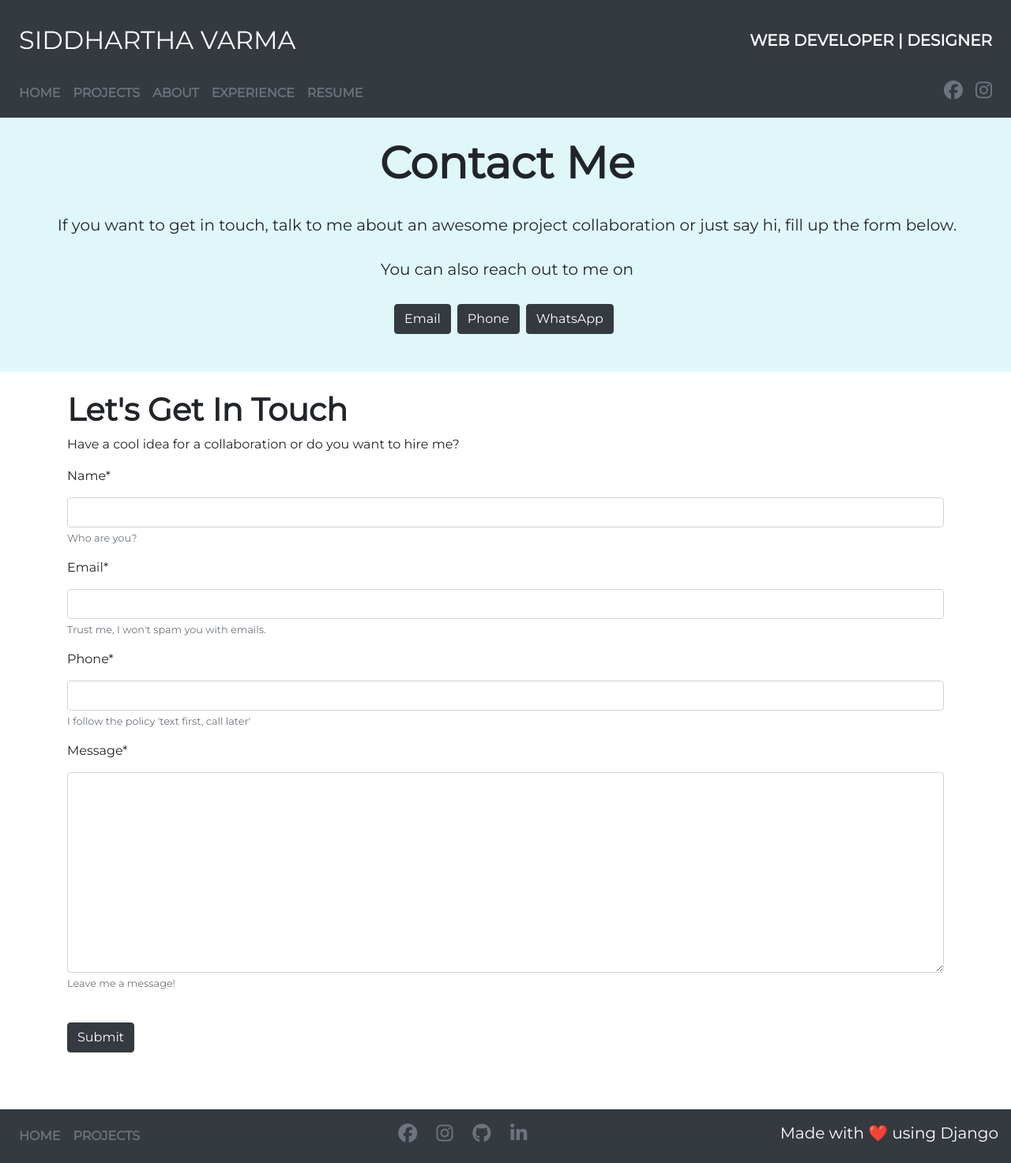
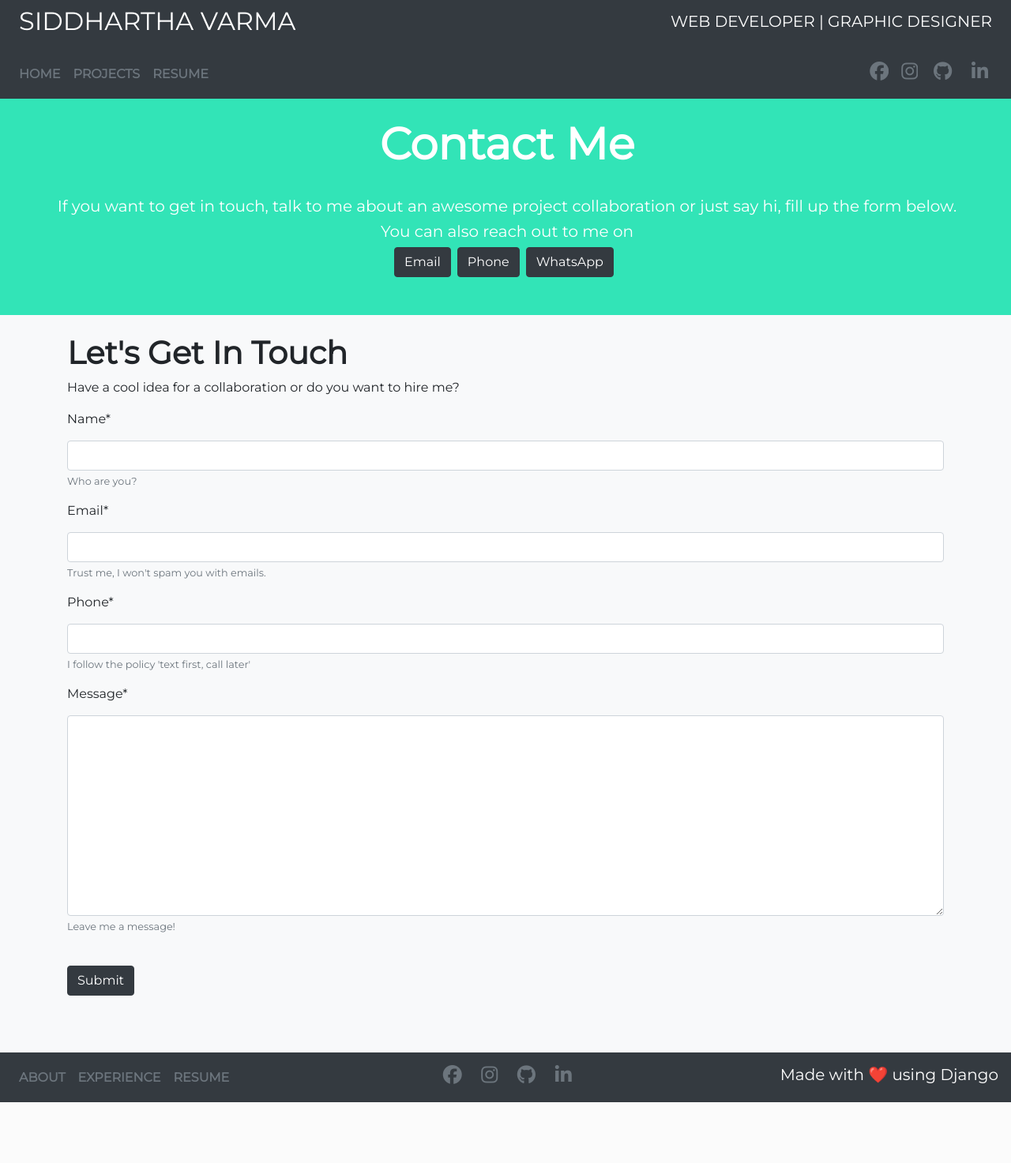
Before and after one commit to D-E-F-E-A-T/Portfolio-Website, a Django app: page /contact-me in a window 1280 px wide. Shown: the whole page at 79% size. After the commit the page ends 1396 px from the top, so only its background shows below. Run offline with Django 3.2, Linux system fonts and the light colour scheme; some libraries are stand-ins or nearby versions.

Commit message:
still doing frontend uff

```diff
--- a/main/templates/main/contact me.html
+++ b/main/templates/main/contact me.html
@@ -34,9 +34,9 @@
     <title>Contact Me</title>
 </head>
 
-<body>
+<body class="bg-light">
     {% include "main/includes/nav.html" %}
-    <div class="row justify-content-center" style="background-color: #E0F7FA;">
+    <div class="row justify-content-center text-white" style="background-color: rgb(50, 228, 183)">
         <div class="container-fluid ml-1">
             <br>
             <h2 class="col-12 display-4 text-center" style="font-weight: bold;overflow: hidden;">Contact Me</h2>
@@ -45,13 +45,11 @@
                 awesome project
                 collaboration or just say hi,
                 fill up the form below.</h5>
-            <br>
             <h5 class="text-center">You can also reach out to me on</h5>
-            <br>
             <div class="row justify-content-center">
-                <a href="mailto:siddverma1999@gmail.com" target="_blank" class="mr-2 btn btn-dark">Email</a>
-                <a class="mr-2 btn btn-dark" href="tel:+918860986398">Phone</a>
-                <a class="mr-2 btn btn-dark" href="https://wa.me/918860986398">WhatsApp</a>
+                <a id = "contactbutton" href="mailto:siddverma1999@gmail.com" target="_blank" class="mr-2 btn btn-dark">Email</a>
+                <a id = "contactbutton" class="mr-2 btn btn-dark" href="tel:+918860986398">Phone</a>
+                <a id = "contactbutton" class="mr-2 btn btn-dark" href="https://wa.me/918860986398">WhatsApp</a>
             </div>
             <br>
             <br>
@@ -59,17 +57,18 @@
     </div>
     <br>
     <div class="container">
+        {% if success %}
+        <h1 style="font-weight: bolder; color: green;">{{success}}</h1>
+        {% else %}
         <h1 style="font-weight: bolder;">Let's Get In Touch</h1>
-        {% if success %}
-        <p style="color: green;">{{success}}</p>
-        {% else %}
+        {% endif %}
         <p>Have a cool idea for a collaboration or do you want to hire me?</p>
-        {% endif %}
+
         <form method="POST">
             {% csrf_token %}
             {{form|crispy}}
             <br>
-            <button class="btn btn-dark ">Submit</button>
+            <button id="submitbutton" class="btn btn-dark ">Submit</button>
         </form>
         <br>
 
@@ -87,4 +86,14 @@
         font-family: 'Montserrat', sans-serif;
         overflow-x: hidden;
     }
+    #contactbutton:hover{
+        background-color: white;
+        color: black;
+        border-color: white;
+    }
+    #submitbutton:hover{
+        background-color:black;
+        color: white;
+        border-color: black;
+    }
 </style>
--- a/main/templates/main/includes/footer.html
+++ b/main/templates/main/includes/footer.html
@@ -1,24 +1,17 @@
-
 <footer class="navbar navbar-expand-sm navbar-dark bg-dark ">
     <ul class="navbar-nav" style="font-weight: bold;;  text-transform: uppercase;">
         <li class="nav-item">
-            {% if request.path == '/' %}
-            <a class="nav-link text-secondary" href="{% url 'main:projects' %}">Projects</a>
-            {% else %}
-            <a class="nav-link text-secondary" href="{% url 'main:homepage' %}">Home</a>
-            {% endif %}
+            <a id="navlist" class="nav-link text-secondary" href="#about">About</a>
         </li>
-        <li class="nav-item">
-            {% if request.path == '/contact-me' %}
-            <a class="nav-link text-secondary" href="{% url 'main:projects' %}">Projects</a>
-            {% else %}
-            <a class="nav-link text-secondary" href="{% url 'main:contact' %}">Get In Touch</a>
-            {% endif %}
-
+        <li id="navlist" class="nav-item">
+            <a class="nav-link text-secondary" href="#exp">Experience</a>
+        </li>
+        <li id="navlist" class="nav-item">
+            <a class="nav-link text-secondary"
+                href="https://drive.google.com/open?id=1hhfbny0I_DmotwzbUhIHM5pS6ECNGu_c">Resume</a>
         </li>
     </ul>
-    <div class="navbar-nav ml-auto">
-        <ul class="navbar-nav" style="font-size: 1.5em;">
+    <ul class="navbar-nav ml-auto">
         <li class="nav-item"><a class="nav-link text-secondary" role="button" href="#"><i
                     class="fab fa-facebook fa-fw"></i></a></li>
         <li class="nav-item"><a class="nav-link text-secondary" role="button" href="#"><i
@@ -28,8 +21,7 @@
         <li class="nav-item"><a class="nav-link text-secondary" role="button"
                 href="https://www.linkedin.com/in/siddharthav22/"><i class="fab fa-linkedin fa-fw"></i></a></li>
     </ul>
-    </div>
-    <ul class="navbar-nav ml-auto" style="font-weight: bold;">
+    <ul class="navbar-nav ml-auto " style="font-weight: bold;">
         <li class="nav-item">
             <h5 class="text-white">Made with ❤️ using Django</h5>
         </li>
--- a/main/templates/main/includes/nav.html
+++ b/main/templates/main/includes/nav.html
@@ -1,11 +1,8 @@
 <link href="https://fonts.googleapis.com/css?family=Montserrat&display=swap" rel="stylesheet">
-<div class="bg-dark">
-    <br>
-
 <nav class="navbar navbar-expand-sm navbar-dark bg-dark "
     style="font-family: 'Montserrat', sans-serif; text-transform: uppercase;">
     <h2 class="text-white ml-2">Siddhartha Varma</h2>
-        <h5 class="text-white ml-auto mr-2" style="font-weight: bold">Web Developer | Designer
+    <h5 class="text-white ml-auto mr-2">Web Developer | Graphic Designer
     </h5>
 </nav>
 
@@ -18,46 +15,57 @@
     </button>
 
     <div class="collapse navbar-collapse" id="navbarSupportedContent">
-            <ul class="navbar-nav" style="font-weight: bold">
+        <ul class="navbar-nav" style="font-weight: bold;">
             <li class="nav-item">
                 {% if request.path == '/' %}
-                    <a class="nav-link text-secondary" href="{% url 'main:projects' %}">Projects</a>
+                <a id="navlist" class="nav-link text-secondary" href="{% url 'main:projects' %}">Projects</a>
                 {% else %}
-                    <a class="nav-link text-secondary" href="{% url 'main:homepage' %}">Home</a>
+                <a id="navlist" class="nav-link text-secondary" href="{% url 'main:homepage' %}">Home</a>
                 {% endif %}
             </li>
             <li class="nav-item">
                 {% if request.path == '/contact-me' %}
-                    <a class="nav-link text-secondary" href="{% url 'main:projects' %}">Projects</a>
+                <a id="navlist" class="nav-link text-secondary" href="{% url 'main:projects' %}">Projects</a>
                 {% else %}
-                    <a class="nav-link text-secondary" href="{% url 'main:contact' %}">Get In Touch</a>
+                <a id="navlist" class="nav-link text-secondary" href="{% url 'main:contact' %}">Get In Touch</a>
                 {% endif %}
             </li>
-                <li class="nav-item">
-                    <a class="nav-link text-secondary" href="#about">About</a>
-                </li>
-                <li class="nav-item">
-                    <a class="nav-link text-secondary" href="#exp">Experience</a>
-                </li>
-                <li class="nav-item">
+            <li id="navlist" class="nav-item">
                 <a class="nav-link text-secondary"
                     href="https://drive.google.com/open?id=1hhfbny0I_DmotwzbUhIHM5pS6ECNGu_c">Resume</a>
             </li>
         </ul>
-            <ul class="navbar-nav ml-auto" style="font-weight: bold;">
+        <ul class="navbar-nav ml-auto">
             <li class="nav-item">
                 <a class="nav-link text-secondary" href="https://www.facebook.com/siddhartha.verma99">
-                        <i class="fab fa-facebook" style="font-size: 1.5em;"></i>
+                    <i class="fab fa-facebook"></i>
                 </a>
             </li>
             <li class="nav-item">
                 <a class="nav-link text-secondary" href="https://www.instagram.com/sidv_22/">
-                        <i class="fab fa-instagram" style="font-size: 1.5em;"></i>
-                    </a>
+                    <i class="fab fa-instagram"></i>
                 </a>
             </li>
+            <li class="nav-item"><a class="nav-link text-secondary" role="button" href="https://github.com/BRO3886"><i
+                        class="fab fa-github fa-fw"></i></a></li>
+            <li class="nav-item"><a class="nav-link text-secondary" role="button"
+                    href="https://www.linkedin.com/in/siddharthav22/"><i class="fab fa-linkedin fa-fw"></i></a></li>
         </ul>
     </div>
 </nav>
 
-</div>
+<style>
+    #navlist:hover {
+        color: black;
+        background-color: white;
+        border-radius: 0.25rem;
+    }
+
+    i {
+        font-size: 1.5em;
+    }
+
+    i:hover {
+        color: white;
+    }
+</style>
--- a/main/templates/main/projects.html
+++ b/main/templates/main/projects.html
@@ -30,9 +30,9 @@
     <title>Projects</title>
 </head>
 
-<body>
+<body class="bg-light">
     {% include "main/includes/nav.html" %}
-    <div class="row justify-content-center" style="background-color: #E0F7FA;">
+    <div class="row justify-content-center text-white" style="background-color: rgb(50, 228, 183);">
         <div class="container-fluid ml-1 col-12">
             <br>
             <h2 class="col-12 display-4 text-center" style="font-weight: bold; overflow: hidden">Projects</h2>
```
Also changed, not shown: main/templates/main/includes/home.html (+35 -32 lines), db.sqlite3. Lines whose indentation alone changed are shown as unchanged.
